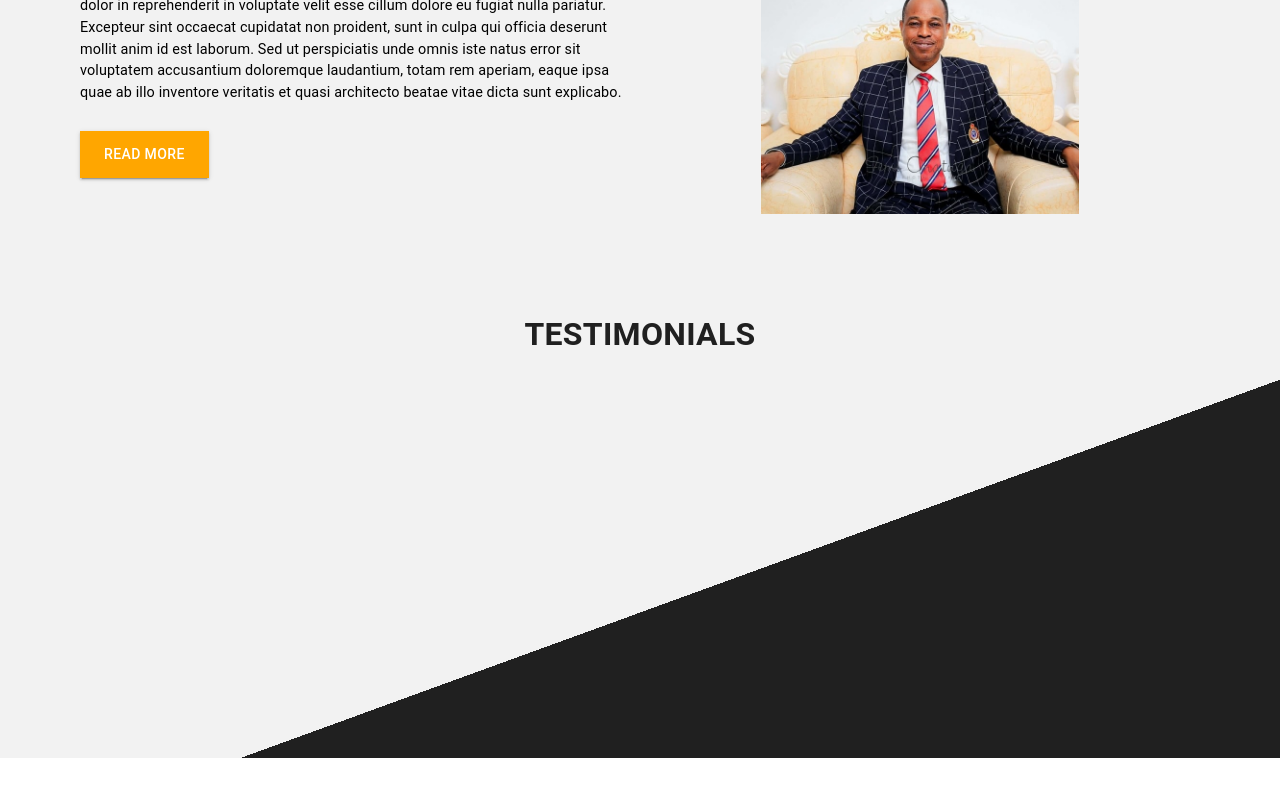
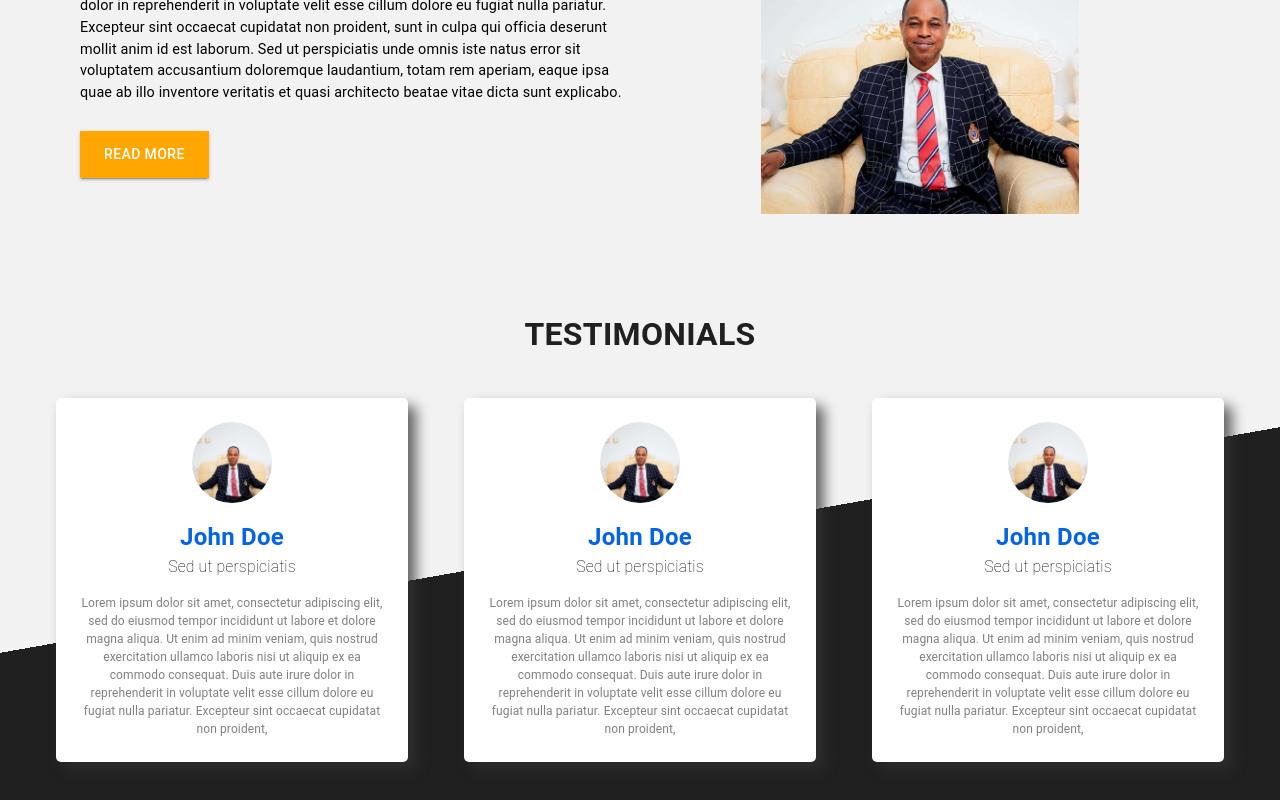
Before and after one commit to Olatokumbo/FaithLift, a React (Create React App) app: page / in a window 1280 px wide. Shown: the part 1546-2346 px from the top of the page. Before the commit the page ends 2304 px from the top, so only its background shows below. Built offline with nearby package versions, Linux system fonts and the light colour scheme.

Commit message:
Constructing the Testimonials  Section

```diff
--- a/src/Sections/About/About.module.css
+++ b/src/Sections/About/About.module.css
@@ -64,6 +64,13 @@
     .ceo{
         margin: 1rem;
     }
+    .aboutText{
+        width: 80%;
+        text-align: center;
+    }
+    .aboutContentLeft{
+        align-items: center;
+    }
 }
 
 @media only screen and (max-width: 565px){
--- a/src/Sections/Testimonials/Testimonials.js
+++ b/src/Sections/Testimonials/Testimonials.js
@@ -1,12 +1,18 @@
 import React from "react";
 import { Typography } from "@material-ui/core";
+import TestimonialCard from "../../components/TestimonialCard/TestimonialCard";
 import style from "./Testimonials.module.css";
-const Testimonials = () =>{
-    return(
-        <div className={style.testimonials}>
-            <Typography className={style.title}>TESTIMONIALS</Typography>
-        </div>
-    )
-}
+const Testimonials = () => {
+  return (
+    <div className={style.testimonials}>
+      <Typography className={style.title}>TESTIMONIALS</Typography>
+      <div className={style.testimonialContainer}>
+        <TestimonialCard />
+        <TestimonialCard />
+        <TestimonialCard />
+      </div>
+    </div>
+  );
+};
 
 export default Testimonials;
--- a/src/Sections/Testimonials/Testimonials.module.css
+++ b/src/Sections/Testimonials/Testimonials.module.css
@@ -1,8 +1,10 @@
 .testimonials{
-    height: 60vh;
+    /* height: 60vh; */
     width: 100%;
-    background: linear-gradient(160deg, #F2F2F2 60%, #202020 60%);
-    padding: 2rem;
+    background: linear-gradient(
+        170deg
+        , #F2F2F2 50%, #202020 50%);
+    padding: 2rem 0.5rem;
     display: flex;
     flex-direction: column;
     align-items: center;
@@ -13,3 +15,19 @@
     font-size: 2rem !important;
     color: rgb(32, 32, 32) !important;
 }
+
+.testimonialContainer{
+    display: flex;
+    width: 100%;
+    justify-content: space-evenly;
+    margin-top: 2rem;
+}
+@media only screen and (max-width: 810px){
+    .testimonials{
+        background: linear-gradient(160deg, #F2F2F2 60%, #202020 60%);
+    }
+    .testimonialContainer{
+        flex-direction: column;
+        align-items: center;
+    }
+}
--- a/src/components/Navbar/Navbar.module.css
+++ b/src/components/Navbar/Navbar.module.css
@@ -3,10 +3,9 @@
   /* background-color: #161D21; */
   display: flex;
   align-items: center;
-  padding: 0 1rem;
   justify-content: space-between;
   align-items: center;
-  padding: 0.5rem 2rem;
+  padding: 0.5rem 1rem;
   position: fixed;
   width: 100vw;
   z-index: 2;
@@ -18,10 +17,9 @@
   background-color: #1a1a1a;
   display: flex;
   align-items: center;
-  padding: 0 1rem;
   justify-content: space-between;
   align-items: center;
-  padding: 0.8rem 2.3rem;
+  padding: 0.4rem 1rem;
   position: fixed;
   width: 100vw;
   z-index: 2;
--- /dev/null
+++ b/src/components/TestimonialCard/TestimonialCard.js
@@ -0,0 +1,25 @@
+import React from "react";
+import { Typography } from "@material-ui/core";
+import Profile from "../../assets/images/main.jpg";
+import style from "./TestimonialCard.module.css";
+const TestimonialCard = () => {
+  return (
+    <div className={style.testimonialCard}>
+      <img src={Profile} alt="profile" />
+      <div>
+        <Typography className={style.name}>John Doe</Typography>
+        <Typography className={style.position}>Sed ut perspiciatis</Typography>
+        <Typography component="p" className={style.message}>
+          Lorem ipsum dolor sit amet, consectetur adipiscing elit, sed do
+          eiusmod tempor incididunt ut labore et dolore magna aliqua. Ut enim ad
+          minim veniam, quis nostrud exercitation ullamco laboris nisi ut
+          aliquip ex ea commodo consequat. Duis aute irure dolor in
+          reprehenderit in voluptate velit esse cillum dolore eu fugiat nulla
+          pariatur. Excepteur sint occaecat cupidatat non proident,
+        </Typography>
+      </div>
+    </div>
+  );
+};
+
+export default TestimonialCard;
--- /dev/null
+++ b/src/components/TestimonialCard/TestimonialCard.module.css
@@ -0,0 +1,35 @@
+.testimonialCard {
+  border-radius: 5px;
+  padding: 0.5rem;
+  display: flex;
+  flex-direction: column;
+  background-color: white;
+  text-align: center;
+  width: 22rem;
+  margin: 0.5rem;
+  -webkit-box-shadow: 8px 8px 13px 0px rgba(50, 50, 50, 0.75);
+  -moz-box-shadow: 8px 8px 13px 0px rgba(50, 50, 50, 0.75);
+  box-shadow: 8px 8px 13px 0px rgba(50, 50, 50, 0.75);
+}
+
+.testimonialCard > img {
+  border-radius: 100%;
+  width: 5rem;
+  height: auto;
+  margin: 1rem auto;
+}
+
+.name {
+  color: rgb(3, 100, 228) !important;
+  font-size: 1.5rem !important;
+  font-weight: 600 !important;
+}
+.position {
+  font-weight: lighter !important;
+  font-size: 0.99rem !important;
+}
+.message {
+  padding: 1rem;
+  font-size: 0.75rem !important;
+  color: gray !important;
+}
```
